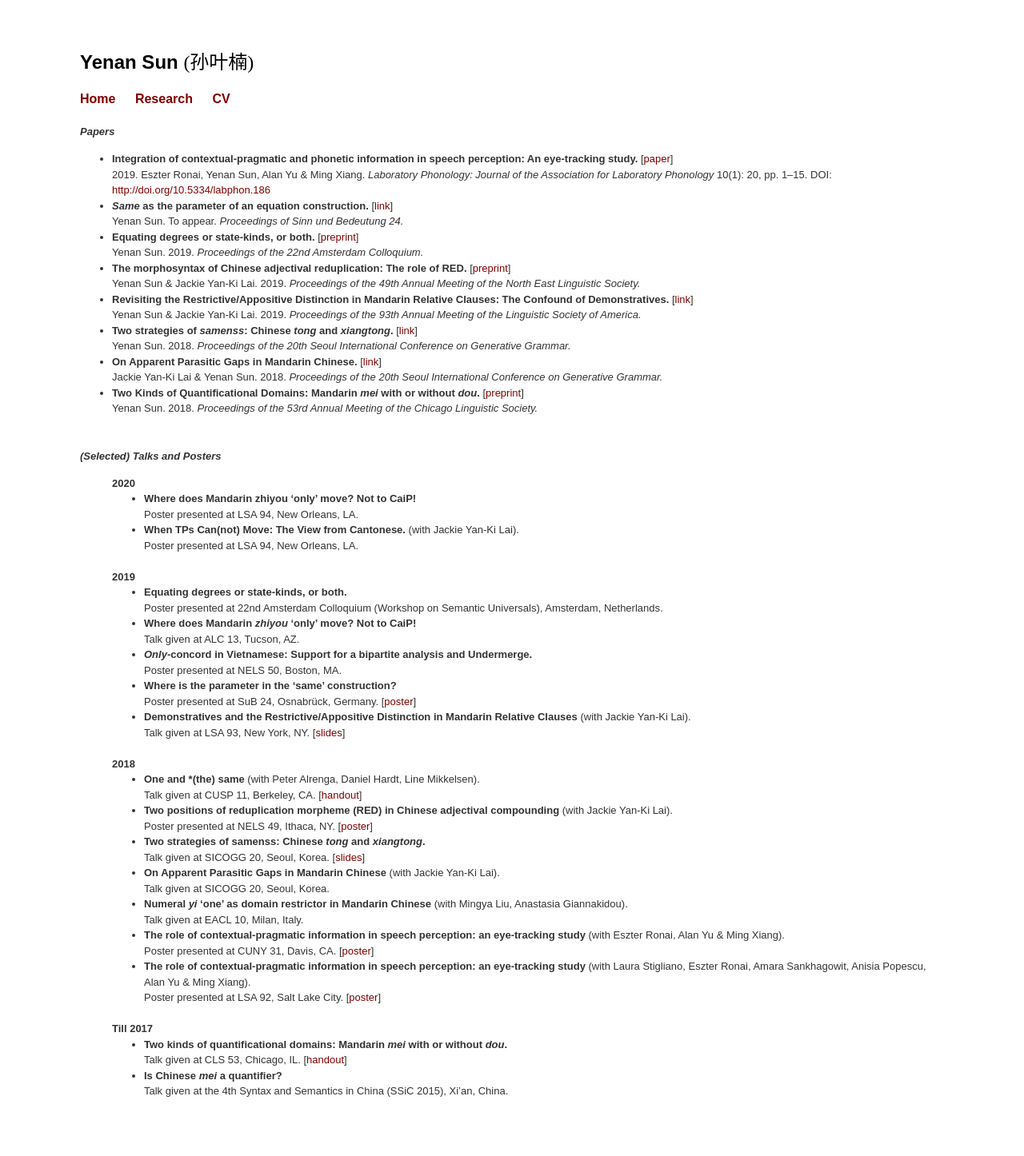
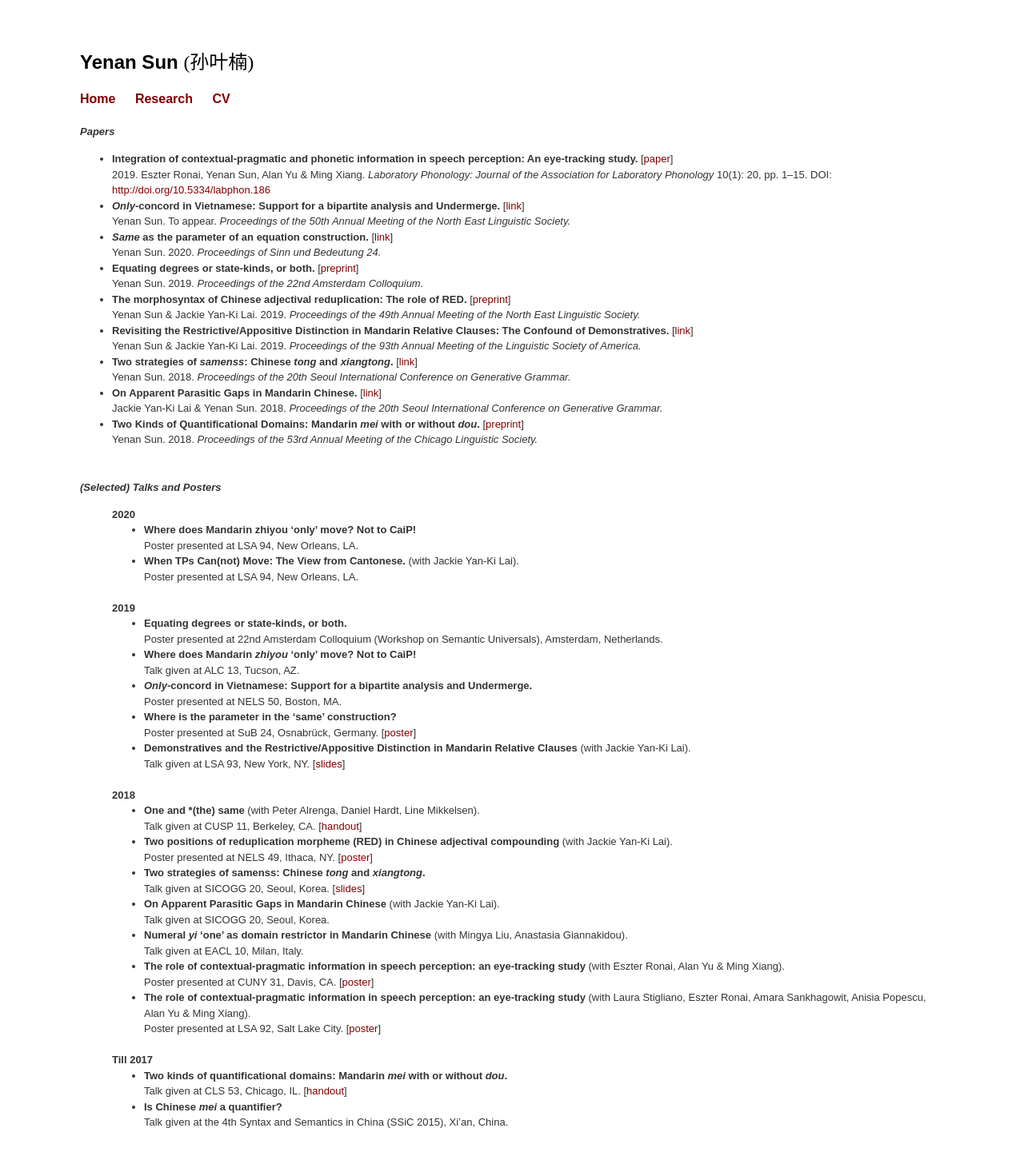
Before and after one commit to yenan09/yenan09.github.io, a Jekyll site: the page built from research.html, in a window 1280 px wide. Shown: the whole page at 80% size. Built offline with Jekyll 4.4.1, drawn with Linux system fonts in a browser that asks for light colours; before the commit the page ends 1407 px from its top, so only the background shows below that.

Commit message:
06022020

```diff
--- a/index.html
+++ b/index.html
@@ -153,7 +153,7 @@ can capture those facts, with a few extensions. -->
 		  <font size="2">
 			<ul style="list-style-type:circle;">
 					<li><a href="{{ site.baseurl }}/w/sicogg20_yenan_same.pdf" title="yenan">Two strategies of <i>samenss</i> in Mandarin</a> </li>
-					<li><a href="{{ site.baseurl }}/w/same_equative.pdf" title="yenan">The connection between <i>same</i> and equatives</a> </li>
+					<li><a href="{{ site.baseurl }}/w/sun_same.pdf" title="yenan">The connection between <i>same</i> and equatives</a> </li>
                   <!-- <a href="{{ site.baseurl }}/cusp11_same.pdf" title="yenan">Why *(the) same</a> -->
 			</ul>
 			</font>
--- a/research.html
+++ b/research.html
@@ -6,12 +6,17 @@ title: Research
 
 
 <font size="2" face="Arial, sans-serif" color="#333333">
+
+
 <b><i>Papers</i></b>
   <ul>
 <li><b>Integration of contextual-pragmatic and phonetic information in speech perception: An eye-tracking study.</b> [<a href="{{ site.baseurl }}/w/labp.pdf" title="labp">paper</a>] <br>
-2019. Eszter Ronai, Yenan Sun, Alan Yu & Ming Xiang. <i>Laboratory Phonology: Journal of the Association for Laboratory Phonology</i> 10(1): 20, pp. 1–15. DOI: <a href="http://doi.org/10.5334/labphon.186" title="labp">http://doi.org/10.5334/labphon.186</a>
-<li> <b><i>Same</i> as the parameter of an equation construction.</b> [<a href="{{ site.baseurl }}/w/sun_same.pdf" title="sub24">link</a>] <br>
-  Yenan Sun. To appear. <i>Proceedings of Sinn und Bedeutung 24.</i> </li>
+      2019. Eszter Ronai, Yenan Sun, Alan Yu & Ming Xiang. <i>Laboratory Phonology: Journal of the Association for Laboratory Phonology</i> 10(1): 20, pp. 1–15. DOI: <a href="http://doi.org/10.5334/labphon.186" title="labp">http://doi.org/10.5334/labphon.186</a>
+
+<li> <b><i>Only</i>-concord in Vietnamese: Support for a bipartite analysis and Undermerge.</b> [<a href="{{ site.baseurl }}/w/nels50_SUN.pdf" title="nels50">link</a>] <br>
+  Yenan Sun. To appear. <i>Proceedings of the 50th Annual Meeting of the North East Linguistic Society.</i> </li>
+<li> <b><i>Same</i> as the parameter of an equation construction. </b> [<a href="{{ site.baseurl }}/w/sun_same.pdf" title="sub24">link</a>] <br>
+    Yenan Sun. 2020. <i>Proceedings of Sinn und Bedeutung 24.</i> </li>
 <li><b>Equating degrees or state-kinds, or both.</b> [<a href="{{ site.baseurl }}/w/ac22.pdf" title="ac22">preprint</a>] <br>
   Yenan Sun. 2019. <i>Proceedings of the 22nd Amsterdam Colloquium.</i></li>
 <li> <b>The morphosyntax of Chinese adjectival reduplication: The role of RED.</b> [<a href="{{ site.baseurl }}/w/nels49_sun_lai_dm.pdf" title="nels49">preprint</a>] <br>
```
Also changed, not shown: 5 other files.
